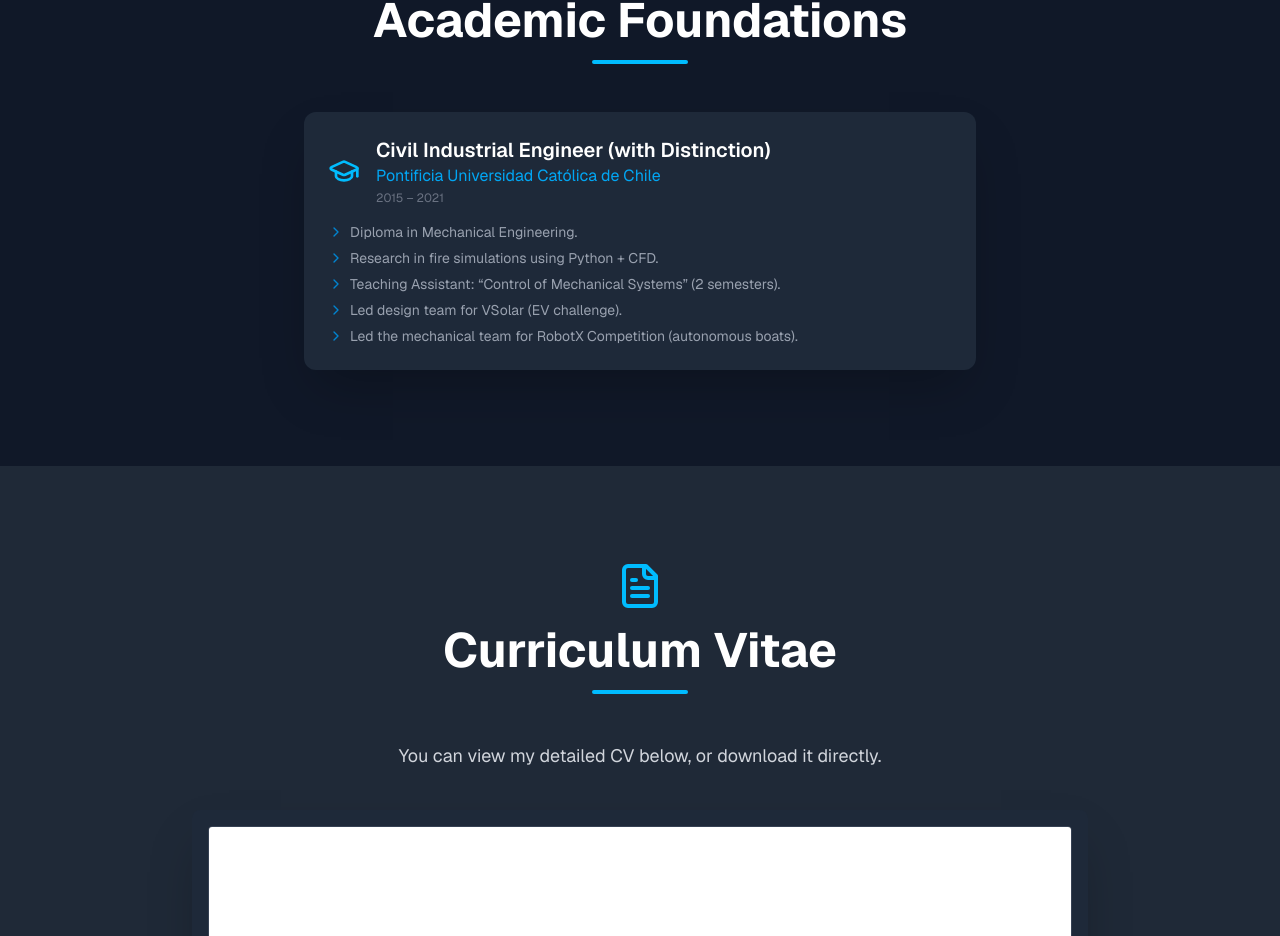
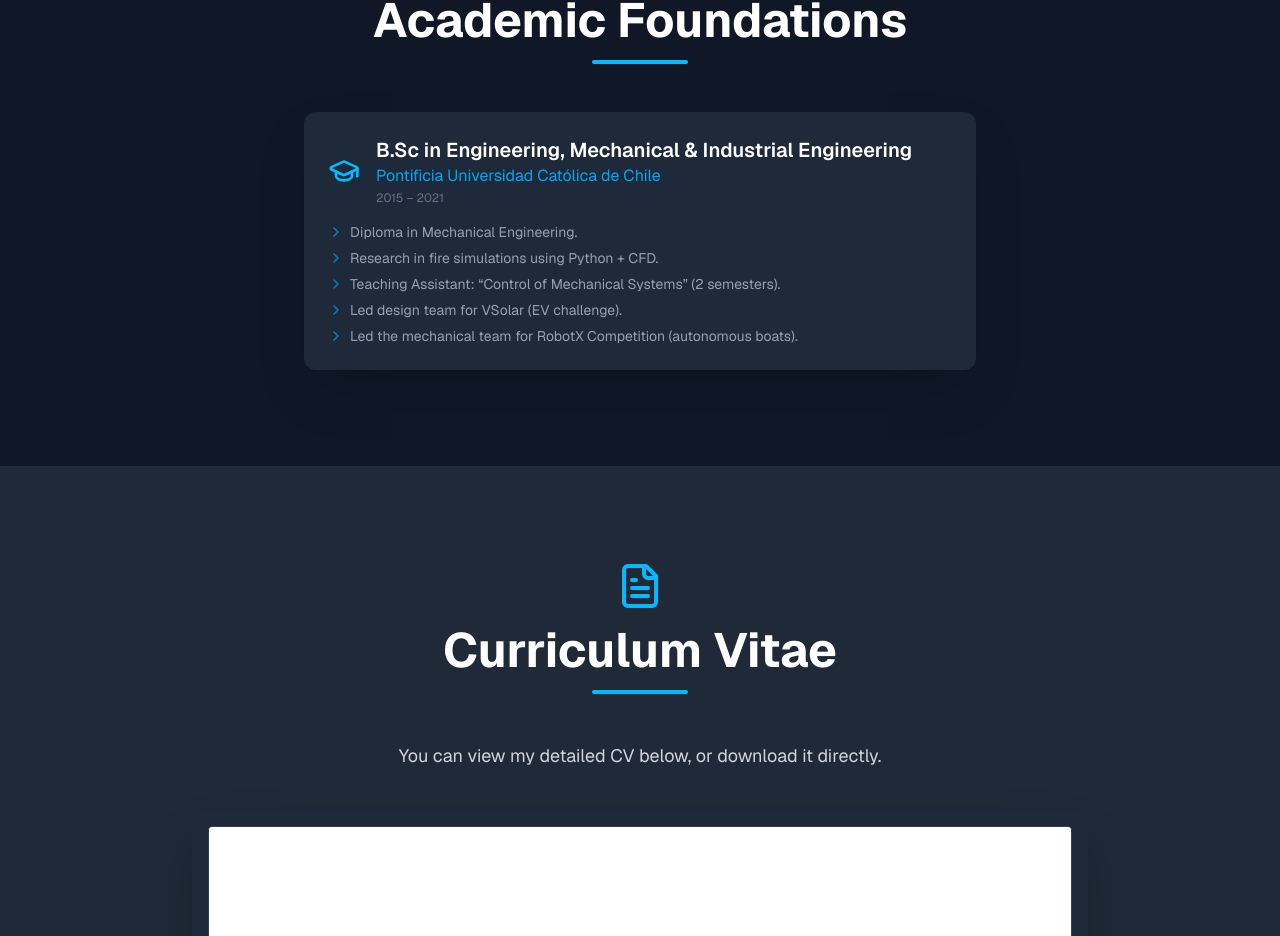
Before and after one commit to felipemedlev/personal-website, a Next.js app: page / in a window 1280 px wide. Shown: the part 4617-5553 px from the top of the page. Built offline with nearby package versions, Linux system fonts and the light colour scheme.

Commit message:
CV Update and Degree Update

```diff
--- a/src/data/resumeData.ts
+++ b/src/data/resumeData.ts
@@ -109,7 +109,7 @@ export const resumeData = {
   ],
   education: [
     {
-      degree: "Civil Industrial Engineer (with Distinction)",
+      degree: "B.Sc in Engineering, Mechanical & Industrial Engineering",
       university: "Pontificia Universidad Católica de Chile",
       dates: "2015 – 2021",
       details: [
```
Also changed, not shown: 1 other file (tests, documents, lock files or other folders).
